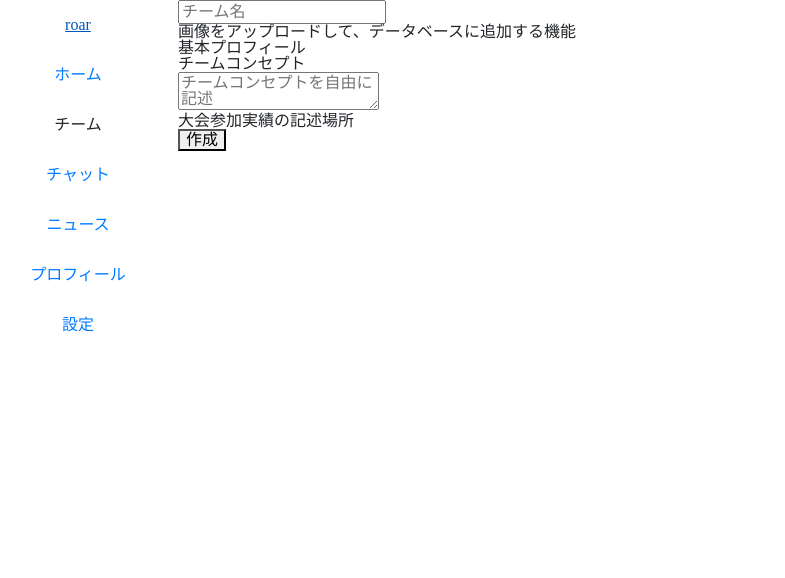
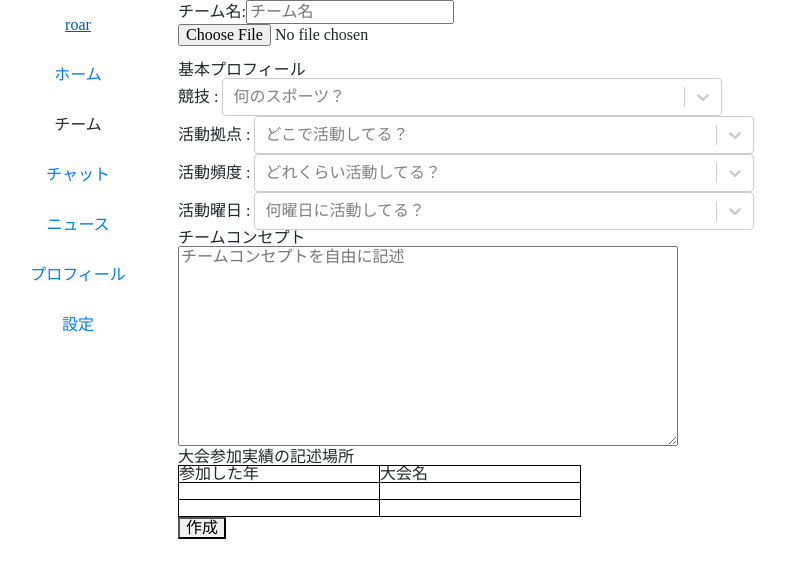
Before and after one commit to Taisei-77/roar-open, a React (Create React App) app in the folder src/main/frontend/: page /TeamCreate in a window 1280 px wide. Shown: the top 578 px of the page, without its empty margins (22-807 px from the left). Built offline with nearby package versions, Linux system fonts and the light colour scheme.

Commit message:
チーム作る画面を更新。frontend/srcにdateディレクトリを作成。

```diff
--- a/src/main/frontend/src/components/TeamCreate.js
+++ b/src/main/frontend/src/components/TeamCreate.js
@@ -1,16 +1,97 @@
 import React from "react";
+import Select from "react-select";
+
+// cssの読み込み
+import "../style/TeamCreate.css";
+
+// コンポーネントの読み込み
+import { View } from "./TeamCreateView";
+
+// データの読み込み
+import { SportName } from "../date/date";
+import { Prefectures } from "../date/date";
+import { ActivityFrequency } from "../date/date";
+import { DayOfTheWeek } from "../date/date";
 
 class TeamCreate extends React.Component {
   render() {
     return (
       <div>
+        <span>チーム名:</span>
         <input type="text" placeholder="チーム名"></input>
-        <div>画像をアップロードして、データベースに追加する機能</div>
+        <View />
         <div>基本プロフィール</div>
         {/* ここはreact-selectを使う */}
+        <div>
+          <span>競技 : </span>
+          <Select
+            className="select"
+            isClearable
+            options={SportName}
+            placeholder="何のスポーツ？"
+          ></Select>
+        </div>
+        <div>
+          <span>活動拠点 : </span>
+          <Select
+            className="select"
+            isMulti
+            isClearable
+            options={Prefectures}
+            placeholder="どこで活動してる？"
+          ></Select>
+        </div>
+        <div>
+          <span>活動頻度 : </span>
+          <Select
+            className="select"
+            isClearable
+            options={ActivityFrequency}
+            placeholder="どれくらい活動してる？"
+          ></Select>
+        </div>
+        <div>
+          <span>活動曜日 : </span>
+          <Select
+            className="select"
+            isMulti
+            isClearable
+            options={DayOfTheWeek}
+            placeholder="何曜日に活動してる？"
+          ></Select>
+        </div>
         <p>チームコンセプト</p>
-        <textarea placeholder="チームコンセプトを自由に記述"></textarea>
+        <textarea
+          className="concept"
+          placeholder="チームコンセプトを自由に記述"
+        ></textarea>
         <div>大会参加実績の記述場所</div>
+        <table>
+          <thead>
+            <tr>
+              <th>参加した年</th>
+              <th>大会名</th>
+            </tr>
+          </thead>
+          <tbody>
+            <tr>
+              <td>
+                <span contentEditable="true">　</span>
+              </td>
+              <td>
+                <span contentEditable="true">　</span>
+              </td>
+            </tr>
+            <tr>
+              <td>
+                <span contentEditable="true">　</span>
+              </td>
+              <td>
+                <span contentEditable="true">　</span>
+              </td>
+            </tr>
+          </tbody>
+        </table>
         <button type="submit">作成</button>
       </div>
     );
--- /dev/null
+++ b/src/main/frontend/src/components/TeamCreateView.js
@@ -0,0 +1,28 @@
+import React from "react";
+
+var createObjectURL =
+  (window.URL || window.webkitURL).createObjectURL || window.createObjectURL;
+
+export class View extends React.Component {
+  constructor(props) {
+    super(props);
+    this.state = { image_src: "" };
+    this.handleChangeFile = this.handleChangeFile.bind(this);
+  }
+  handleChangeFile(e) {
+    var files = e.target.files;
+    var image_url = files.length === 0 ? "" : createObjectURL(files[0]);
+    this.setState({ image_src: image_url });
+  }
+
+  render() {
+    return (
+      <div>
+        <input type="file" ref="file" onChange={this.handleChangeFile} />
+        <div>
+          <img src={this.state.image_src} />
+        </div>
+      </div>
+    );
+  }
+}
--- /dev/null
+++ b/src/main/frontend/src/date/date.js
@@ -0,0 +1,128 @@
+// 都道府県のデータ（配列）
+export const Prefectures = [
+  { value: "北海道", label: "北海道" },
+  { value: "青森県", label: "青森県" },
+  { value: "岩手県", label: "岩手県" },
+  { value: "宮城県", label: "宮城県" },
+  { value: "秋田県", label: "秋田県" },
+  { value: "山形県", label: "山形県" },
+  { value: "福島県", label: "福島県" },
+  { value: "茨城県", label: "茨城県" },
+  { value: "栃木県", label: "栃木県" },
+  { value: "群馬県", label: "群馬県" },
+  { value: "埼玉県", label: "埼玉県" },
+  { value: "千葉県", label: "千葉県" },
+  { value: "東京都", label: "東京都" },
+  { value: "神奈川県", label: "神奈川県" },
+  { value: "新潟県", label: "新潟県" },
+  { value: "富山県", label: "富山県" },
+  { value: "石川県", label: "石川県" },
+  { value: "福井県", label: "福井県" },
+  { value: "山梨県", label: "山梨県" },
+  { value: "長野県", label: "長野県" },
+  { value: "岐阜県", label: "岐阜県" },
+  { value: "静岡県", label: "静岡県" },
+  { value: "愛知県", label: "愛知県" },
+  { value: "三重県", label: "三重県" },
+  { value: "滋賀県", label: "滋賀県" },
+  { value: "京都府", label: "京都府" },
+  { value: "大阪府", label: "大阪府" },
+  { value: "兵庫県", label: "兵庫県" },
+  { value: "奈良県", label: "奈良県" },
+  { value: "和歌山県", label: "和歌山県" },
+  { value: "鳥取県", label: "鳥取県" },
+  { value: "島根県", label: "島根県" },
+  { value: "岡山県", label: "岡山県" },
+  { value: "広島県", label: "広島県" },
+  { value: "山口県", label: "山口県" },
+  { value: "徳島県", label: "徳島県" },
+  { value: "香川県", label: "香川県" },
+  { value: "愛媛県", label: "愛媛県" },
+  { value: "高知県", label: "高知県" },
+  { value: "福岡県", label: "福岡県" },
+  { value: "佐賀県", label: "佐賀県" },
+  { value: "長崎県", label: "長崎県" },
+  { value: "熊本県", label: "熊本県" },
+  { value: "大分県", label: "大分県" },
+  { value: "宮崎県", label: "宮崎県" },
+  { value: "鹿児島県", label: "鹿児島県" },
+  { value: "沖縄県", label: "沖縄県" },
+];
+
+// 活動頻度のデータ
+export const ActivityFrequency = [
+  { value: "のんびり(月に数回)", label: "のんびり(月に数回)" },
+  { value: "にぎやか(週１日〜２日)", label: "にぎやか(週１日〜２日)" },
+  { value: "活発(週３日〜５日)", label: "活発(週３日〜５日)" },
+  { value: "とても活発(週５日以上)", label: "とても活発(週５日以上)" },
+];
+
+// 曜日のデータ
+export const DayOfTheWeek = [
+  { value: "月曜日", label: "月曜日" },
+  { value: "火曜日", label: "火曜日" },
+  { value: "水曜日", label: "水曜日" },
+  { value: "木曜日", label: "木曜日" },
+  { value: "金曜日", label: "金曜日" },
+  { value: "土曜日", label: "土曜日" },
+  { value: "日曜日", label: "日曜日" },
+];
+
+// スポーツの競技名データ
+export const SportName = [
+  { value: "サッカー", label: "サッカー" },
+  { value: "フットサル", label: "フットサル" },
+  { value: "ラグビー", label: "ラグビー" },
+  { value: "アメリカンフットボール", label: "アメリカンフットボール" },
+  { value: "陸上競技", label: "陸上競技" },
+  { value: "マラソン", label: "マラソン" },
+  { value: "水泳", label: "水泳" },
+  { value: "体操", label: "体操" },
+  { value: "ロードレース", label: "ロードレース" },
+  { value: "ボクシング", label: "ボクシング" },
+  { value: "レスリング", label: "レスリング" },
+  { value: "フェンシング", label: "フェンシング" },
+  { value: "テコンドー", label: "テコンドー" },
+  { value: "ムエタイ", label: "ムエタイ" },
+  { value: "柔道", label: "柔道" },
+  { value: "空手", label: "空手" },
+  { value: "剣道", label: "剣道" },
+  { value: "相撲", label: "相撲" },
+  { value: "合気道", label: "合気道" },
+  { value: "少林寺憲法", label: "少林寺拳法" },
+  { value: "弓道", label: "弓道" },
+  { value: "アーチェリー", label: "アーチェリー" },
+  { value: "ダーツ", label: "ダーツ" },
+  { value: "カーリング", label: "カーリング" },
+  { value: "重量挙げ", label: "重量挙げ" },
+  { value: "ビリヤード", label: "ビリヤード" },
+  { value: "ボウリング", label: "ボウリング" },
+  { value: "ゲートボール", label: "ゲートボール" },
+  { value: "ラクロス", label: "ラクロス" },
+  { value: "ドッジボール", label: "ドッジボール" },
+  { value: "ゴルフ", label: "ゴルフ" },
+  { value: "ハンドボール", label: "ハンドボール" },
+  { value: "アルティメット", label: "アルティメット" },
+  { value: "ガッツ", label: "ガッツ" },
+  { value: "ディスクゴルフ", label: "ディスクゴルフ" },
+  { value: "バレーボール", label: "バレーボール" },
+  { value: "ビーチバレー", label: "ビーチバレー" },
+  { value: "バスケットボール", label: "バスケットボール" },
+  { value: "野球", label: "野球" },
+  { value: "ソフトボール", label: "ソフトボール" },
+  { value: "テニス", label: "テニス" },
+  { value: "バドミントン", label: "バドミントン" },
+  { value: "卓球", label: "卓球" },
+  { value: "スカッシュ", label: "スカッシュ" },
+  { value: "スキー", label: "スキー" },
+  { value: "スノーボード", label: "スノーボード" },
+  { value: "スケート", label: "スケート" },
+  { value: "ロッククライミング", label: "ロッククライミング" },
+  { value: "サバイバルゲーム", label: "サバイバルゲーム" },
+  { value: "ボート", label: "ボート" },
+  { value: "サーフィン", label: "サーフィン" },
+  { value: "カバディ", label: "カバディ" },
+  { value: "トライアスロン", label: "トライアスロン" },
+  { value: "チアリーディング", label: "チアリーディング" },
+  { value: "ダンス", label: "ダンス" },
+];
--- /dev/null
+++ b/src/main/frontend/src/style/TeamCreate.css
@@ -0,0 +1,28 @@
+.select {
+  width: 500px;
+  display: inline-block;
+}
+
+.concept {
+  width: 500px;
+  height: 200px;
+}
+
+table,
+tr,
+th,
+td {
+  border: 1px solid black;
+}
+
+th {
+  width: 200px;
+}
+
+td {
+  width: 200px;
+}
+td span {
+  width: 200px;
+  display: inline-block;
+}
```
